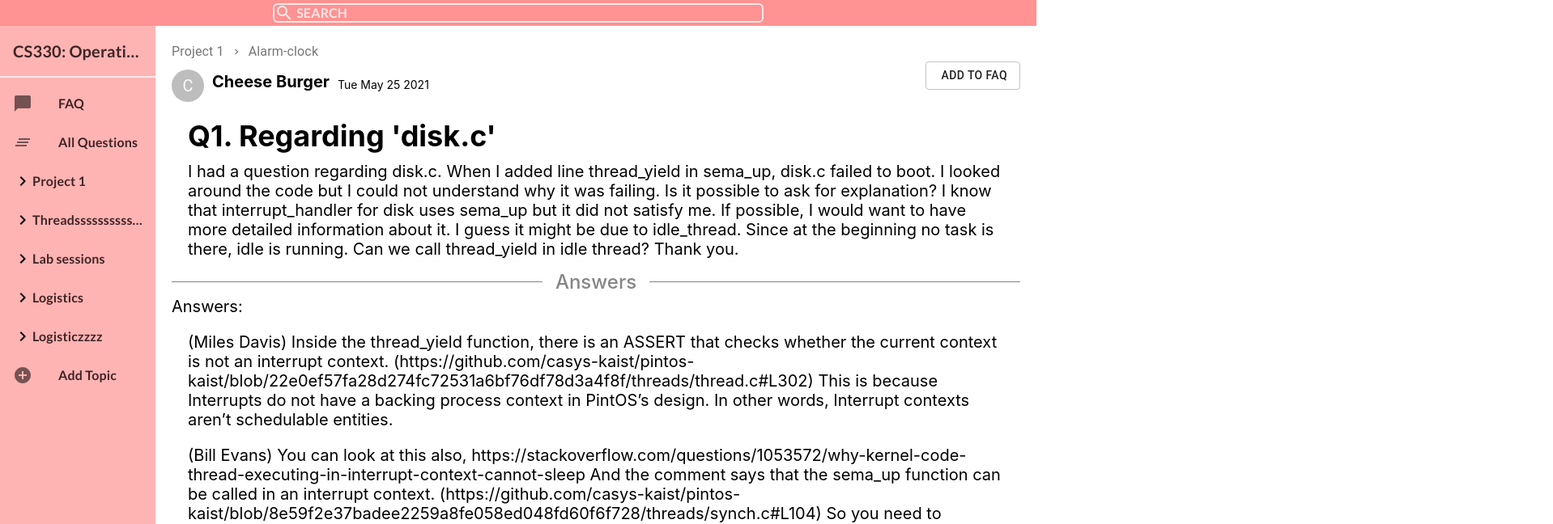
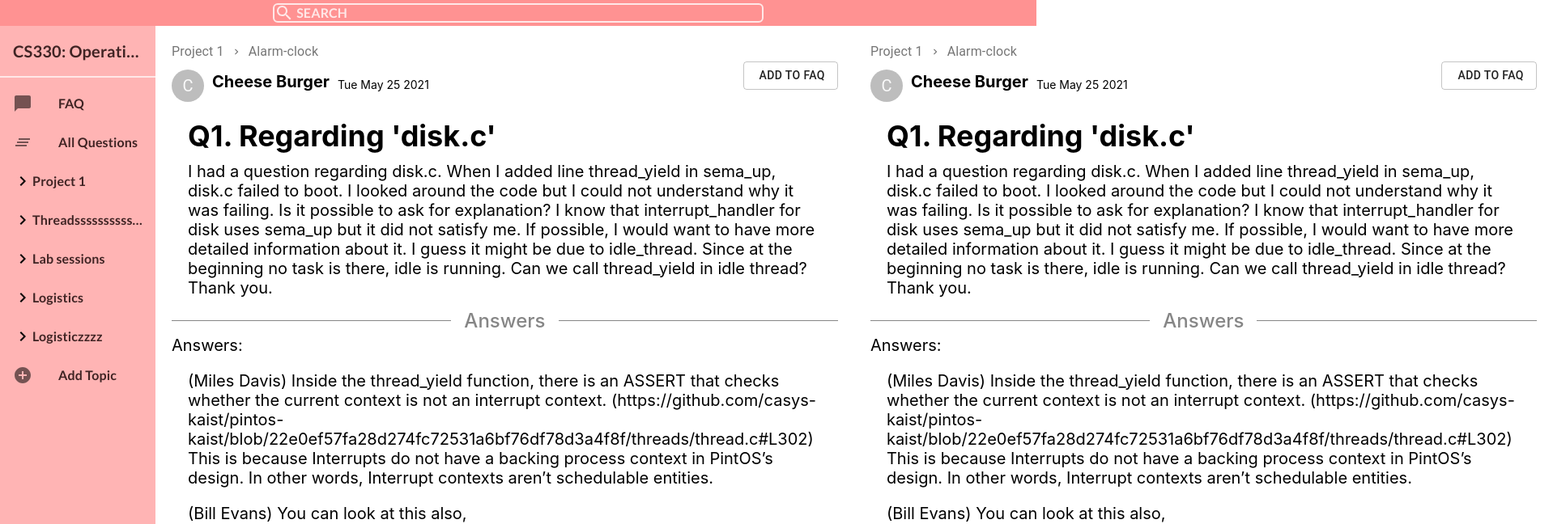
Before and after one commit to busankimchi/CS374-design-project, a React (Create React App) app: page /faq in a window 1280 px wide. Shown: the top 648 px of the page at 81% size, 1918 px wide, since content can reach past the window. Built offline with nearby package versions, Linux system fonts and the light colour scheme; no server answers; the database is empty.

Commit message:
making double view

```diff
--- a/src/components/Contents/Contents.tsx
+++ b/src/components/Contents/Contents.tsx
@@ -17,4 +17,5 @@ export const Contents: FC<ContentsProp> = ({questionId}) => {
 };
 
 const ContentBox = styled(Box)``;
+
 const InputBox = styled(Box)``;
--- a/src/pages/Questions.tsx
+++ b/src/pages/Questions.tsx
@@ -12,8 +12,11 @@ export const Questions: FC<QuestionsProp> = () => {
   return (
     <QuestionsContainer>
       <Contents questionId={1}/>
+      <Contents questionId={1}/>
     </QuestionsContainer>
     );
 };
 
-const QuestionsContainer = styled(Box)``;
+const QuestionsContainer = styled(Box)`
+display: flex;
+`;
```
